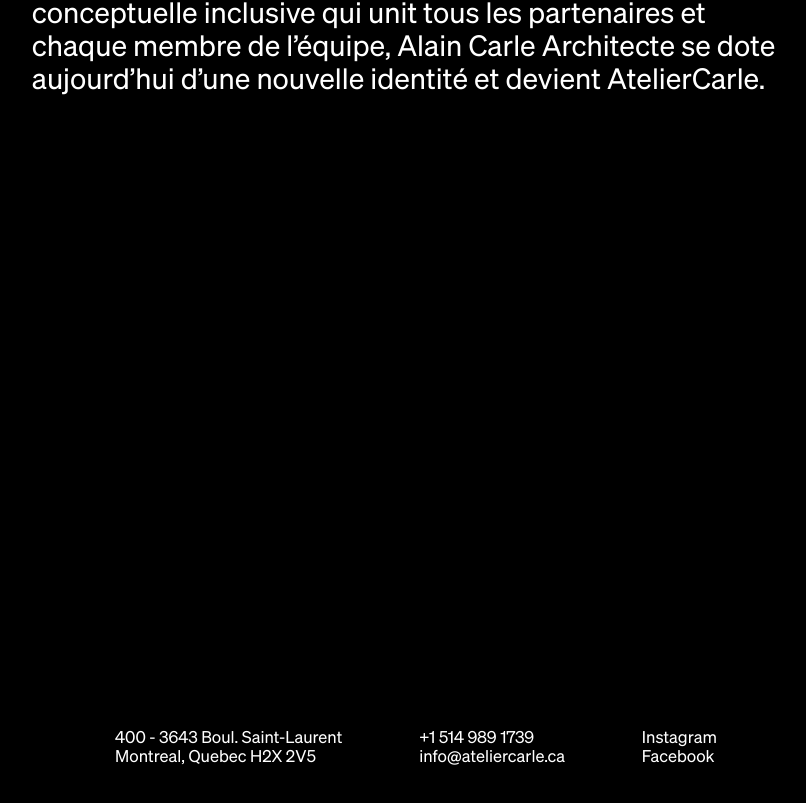
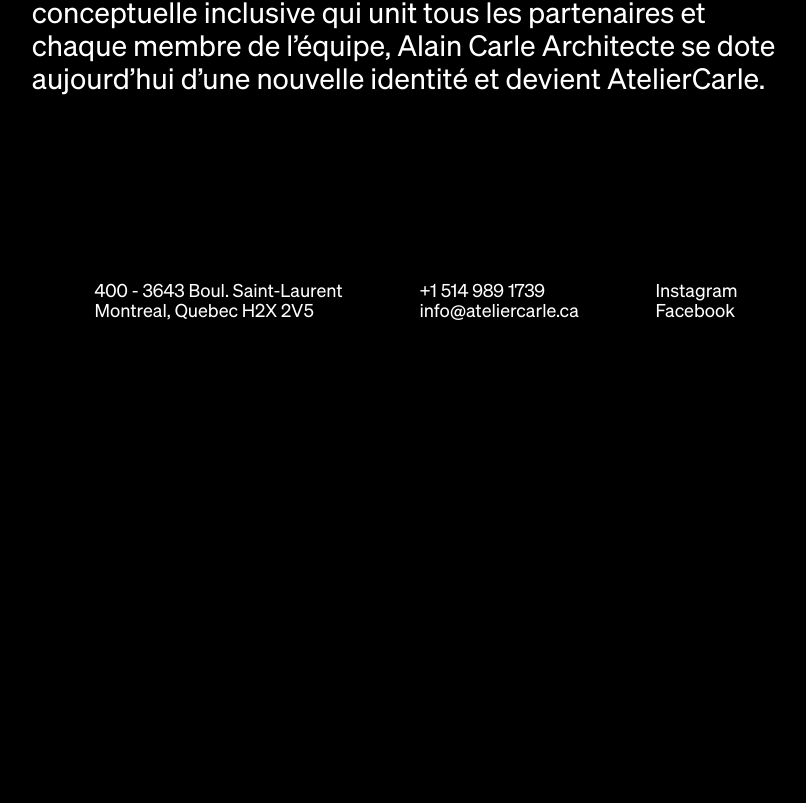
Before and after one commit to phillipmalboeuf/carle, a Next.js app: page / in a window 1280 px wide. Shown: the part 1121-1924 px from the top of the page, without its empty margins (224-1030 px from the left). Built offline with nearby package versions, Linux system fonts and the light colour scheme.

Commit message:
sticky fix

```diff
--- a/app/[[...locale]]/page.module.css
+++ b/app/[[...locale]]/page.module.css
@@ -14,6 +14,7 @@
 @media (orientation: portrait) {
   .container {
     --padding: 3vh;
+    height: auto !important;
   }
 
   @supports (height: 100dvh) {
@@ -27,10 +28,10 @@
     background: grey;
   }
 
-  .container a:hover,
+  /* .container a:hover,
   .container a:focus {
     text-decoration: underline;
-  }
+  } */
 
 .nav {
   position: fixed;
@@ -61,7 +62,6 @@
   }
 
 .main {
-  min-height: var(--height);
   padding: var(--padding) calc(var(--padding) * 6.66);
 }
 
@@ -141,13 +141,13 @@
 }
 
 .footer {
+  position: -webkit-sticky;
   position: sticky;
-  top: 0;
-  /* position: relative; */
+  top: calc(var(--height) - calc(var(--padding) * 3));
   z-index: 2;
-  margin-top: 66vh;
+  margin-top: 10vh;
   padding: var(--padding);
-  font-size: 1.3vw;
+  font-size: 1.42vw;
 }
 
   .footer nav {
@@ -158,6 +158,8 @@
 
   @media (orientation: portrait) {
     .footer {
+      position: relative;
+      top: 0;
       font-size: 1rem;
     }
 
--- a/app/[[...locale]]/page.tsx
+++ b/app/[[...locale]]/page.tsx
@@ -2,7 +2,7 @@
 
 import Image from 'next/image'
 import { useRouter } from 'next/router'
-import { useEffect, useState } from 'react'
+import { useEffect, useRef, useState } from 'react'
 import { SVG } from '../../components/svg'
 import styles from './page.module.css'
 
@@ -51,6 +51,7 @@
   const lang = (locale && locale[0] as 'en' | 'fr') || 'fr'
 
   let video: HTMLVideoElement = null
+  const div = useRef<HTMLDivElement>()
   const [muted, setMuted] = useState<Boolean>()
   const [v, setV] = useState<string>()
 
@@ -69,7 +70,7 @@
   }
 
   return (
-    <div className={styles.container}>
+    <div className={styles.container} style={div.current ? { height: `calc((var(--height) * 2) + ${div.current.offsetHeight}px)` } : {}}>
       <nav className={styles.nav}>
         <div>
           <a className={styles.button} href={lang === 'en' ? '/fr' : '/en'}>
@@ -87,7 +88,7 @@
           <SVG k='logo' label='AtelierCarle' />
         </h1>
 
-        <p className={styles.content}>{content.content[lang]}</p>
+        <p className={styles.content} ref={div}>{content.content[lang]}</p>
       </main>
 
       <video ref={setVideo} className={styles.video} src={v} autoPlay playsInline muted loop></video>
--- a/app/globals.css
+++ b/app/globals.css
@@ -35,8 +35,4 @@
   html {
     color-scheme: dark;
   }
-  body {
-    color: white;
-    background: black;
-  }
 }
--- a/app/layout.tsx
+++ b/app/layout.tsx
@@ -6,7 +6,7 @@
   children: React.ReactNode
 }) {
   return (
-    <html lang="en">
+    <html>
       {/*
         <head /> will contain the components returned by the nearest parent
         head.tsx. Find out more at https://beta.nextjs.org/docs/api-reference/file-conventions/head
```
Lines whose indentation alone changed are shown as unchanged.
